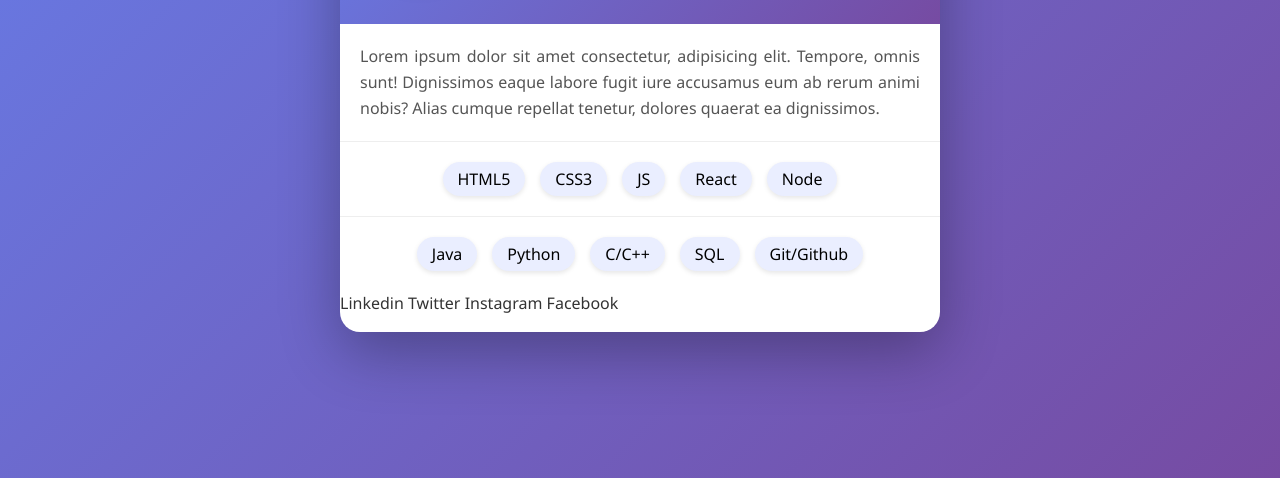
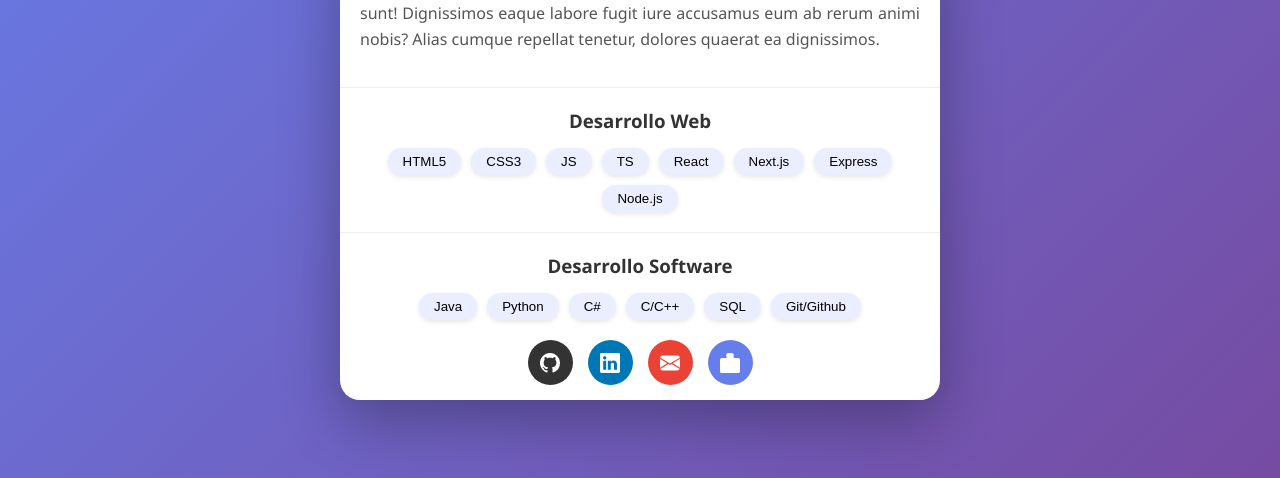
Before and after one commit to yaeldealbadev/Practica-Pagina-Web-1, a plain HTML site: page index.html in a window 1280 px wide. Shown: the part 322-800 px from the top of the page. Drawn offline with Linux system fonts and the light colour scheme.

Commit message:
Ajustes en las tecnologias

```diff
--- a/index.html
+++ b/index.html
@@ -1,16 +1,16 @@
 <!DOCTYPE html>
 <html lang="en">
   <head>
-        <meta charset="UTF-8">
-        <meta name="viewport" content="width=device-width, initial-scale=1.0">
-        <link rel="stylesheet" href="/style.css">
+    <meta charset="UTF-8" />
+    <meta name="viewport" content="width=device-width, initial-scale=1.0" />
+    <link rel="stylesheet" href="/style.css" />
     <title>Proyecto tarjeta de presentacion</title>
   </head>
   <body>
     <main>
       <header>
         <figure>
-                    <img src="me.jpeg" alt="yo">
+          <img src="me.jpeg" alt="yo" />
         </figure>
         <div class="titulo">
           <h1>Yael Adonai de Alba Alva</h1>
@@ -19,30 +19,72 @@
       </header>
       <div class="descripcion">
         <p>
-                    Lorem ipsum dolor sit amet consectetur, adipisicing elit.
-                    Tempore, omnis sunt! Dignissimos eaque labore fugit iure accusamus eum ab rerum animi nobis?
-                    Alias cumque repellat tenetur, dolores quaerat ea dignissimos.
+          Lorem ipsum dolor sit amet consectetur, adipisicing elit. Tempore,
+          omnis sunt! Dignissimos eaque labore fugit iure accusamus eum ab rerum
+          animi nobis? Alias cumque repellat tenetur, dolores quaerat ea
+          dignissimos.
         </p>
       </div>
       <div class="Desarrollo-Web">
-                <bottom>HTML5</bottom>
-                <bottom>CSS3</bottom>
-                <bottom>JS</bottom>
-                <bottom>React</bottom>
-                <bottom>Node</bottom>
+        <div class="titulo-skills">
+            <h3>Desarrollo Web</h3>
+        </div>
+        <div class="skills">
+            <button>HTML5</button>
+            <button>CSS3</button>
+            <button>JS</button>
+            <button>TS</button>
+            <button>React</button>
+            <button>Next.js</button>
+            <button>Express</button>
+            <button>Node.js</button>
+        </div>
       </div>
       <div class="Desarrollo-Software">
-                <bottom>Java</bottom>
-                <bottom>Python</bottom>
-                <bottom>C/C++</bottom>
-                <bottom>SQL</bottom>
-                <bottom>Git/Github</bottom>
+        <div class="titulo-skills">
+            <h3>Desarrollo Software</h3>
+        </div>
+        <div class="skills">
+            <button>Java</button>
+            <button>Python</button>
+            <button>C#</button>
+            <button>C/C++</button>
+            <button>SQL</button>
+            <button>Git/Github</button>
+        </div>
       </div>
       <footer>
-                <bottom>Linkedin</bottom>
-                <bottom>Twitter</bottom>
-                <bottom>Instagram</bottom>
-                <bottom>Facebook</bottom>
+        <button class="btn-github" title="Github">
+          <svg width="20" height="20" fill="currentColor" viewBox="0 0 16 16">
+            <path
+              d="M8 0C3.58 0 0 3.58 0 8c0 3.54 2.29 6.53 5.47 7.59.4.07.55-.17.55-.38 0-.19-.01-.82-.01-1.49-2.01.37-2.53-.49-2.69-.94-.09-.23-.48-.94-.82-1.13-.28-.15-.68-.52-.01-.53.63-.01 1.08.58 1.23.82.72 1.21 1.87.87 2.33.66.07-.52.28-.87.51-1.07-1.78-.2-3.64-.89-3.64-3.95 0-.87.31-1.59.82-2.15-.08-.2-.36-1.02.08-2.12 0 0 .67-.21 2.2.82.64-.18 1.32-.27 2-.27.68 0 1.36.09 2 .27 1.53-1.04 2.2-.82 2.2-.82.44 1.1.16 1.92.08 2.12.51.56.82 1.27.82 2.15 0 3.07-1.87 3.75-3.65 3.95.29.25.54.73.54 1.48 0 1.07-.01 1.93-.01 2.2 0 .21.15.46.55.38A8.012 8.012 0 0 0 16 8c0-4.42-3.58-8-8-8z"
+            />
+          </svg>
+        </button>
+        <button class="btn-linkedin" title="LinkedIn">
+          <svg width="20" height="20" fill="currentColor" viewBox="0 0 16 16">
+            <path
+              d="M0 1.146C0 .513.526 0 1.175 0h13.65C15.474 0 16 .513 16 1.146v13.708c0 .633-.526 1.146-1.175 1.146H1.175C.526 16 0 15.487 0 14.854V1.146zm4.943 12.248V6.169H2.542v7.225h2.401zm-1.2-8.212c.837 0 1.358-.554 1.358-1.248-.015-.709-.52-1.248-1.342-1.248-.822 0-1.359.54-1.359 1.248 0 .694.521 1.248 1.327 1.248h.016zm4.908 8.212V9.359c0-.216.016-.432.08-.586.173-.431.568-.878 1.232-.878.869 0 1.216.662 1.216 1.634v3.865h2.401V9.25c0-2.22-1.184-3.252-2.764-3.252-1.274 0-1.845.7-2.165 1.193v.025h-.016a5.54 5.54 0 0 1 .016-.025V6.169h-2.4c.03.678 0 7.225 0 7.225h2.4z"
+            />
+          </svg>
+        </button>
+        <button class="btn-email" title="Email">
+          <svg width="20" height="20" fill="currentColor" viewBox="0 0 16 16">
+            <path
+              d="M.05 3.555A2 2 0 0 1 2 2h12a2 2 0 0 1 1.95 1.555L8 8.414.05 3.555ZM0 4.697v7.104l5.803-3.558L0 4.697ZM6.761 8.83l-6.57 4.027A2 2 0 0 0 2 14h12a2 2 0 0 0 1.808-1.144l-6.57-4.027L8 9.586l-1.239-.757Zm3.436-.586L16 11.801V4.697l-5.803 3.546Z"
+            />
+          </svg>
+        </button>
+        <button class="btn-portafolio" title="Portafolio">
+          <svg width="20" height="20" fill="currentColor" viewBox="0 0 16 16">
+            <path
+              d="M8.5 5.5a.5.5 0 0 0-1 0v3.362l-1.429 2.38a.5.5 0 1 0 .858.515l1.5-2.5A.5.5 0 0 0 8.5 9V5.5z"
+            />
+            <path
+              d="M6.5 0A1.5 1.5 0 0 0 5 1.5v1A1.5 1.5 0 0 0 6.5 4h3A1.5 1.5 0 0 0 11 2.5v-1A1.5 1.5 0 0 0 9.5 0h-3zM11 4v-.5a.5.5 0 0 0-.5-.5h-3a.5.5 0 0 0-.5.5V4H1.5A1.5 1.5 0 0 0 0 5.5v9A1.5 1.5 0 0 0 1.5 16h13a1.5 1.5 0 0 0 1.5-1.5v-9A1.5 1.5 0 0 0 14.5 4H11z"
+            />
+          </svg>
+        </button>
       </footer>
     </main>
   </body>
--- a/style.css
+++ b/style.css
@@ -69,23 +69,44 @@ main footer {
   line-height: 1.6;
   color: #333;
 }
-.Desarrollo-Software, .Desarrollo-Web {
+.Desarrollo-Software,
+.Desarrollo-Web {
   display: flex;
+  flex-direction: column;
   justify-content: center;
   gap: 15px;
   padding: 20px;
   border-top: 1px solid #eee;
 }
-.Desarrollo-Software bottom, .Desarrollo-Web bottom {
+.titulo-skills{
+    text-align: center;
+    font-size: 1em;
+    font-weight: bold;
+    color: #333;
+    margin-bottom: 0px;
+    padding: 0px;
+}
+.skills{
+    display: flex;
+    flex-wrap: wrap;
+    gap: 10px;
+    justify-content: center;
+    margin: 0px;
+    padding: 0px;
+}
+.Desarrollo-Software button,
+.Desarrollo-Web button {
   background: #eaeeff;
   color: rgb(0, 0, 0);
   padding: 6px 15px;
+  border: none;
   border-radius: 20px;
   box-shadow: 0 2px 5px rgba(0, 0, 0, 0.1);
   transition: background 0.3s ease;
   cursor: pointer;
 }
-.Desarrollo-Software bottom:hover, .Desarrollo-Web bottom:hover {
+.Desarrollo-Software button:hover,
+.Desarrollo-Web button:hover {
   background: #667eea;
   transform: scale(1.05);
 }
@@ -93,6 +114,57 @@ main .descripcion p {
   text-align: justify;
   color: #555;
 }
-main .descripcion p:last-child {
-  margin-bottom: 0;
+footer {
+  display: flex;
+  gap: 15px;
+  justify-content: center;
 }
+footer button {
+  width: 45px;
+  height: 45px;
+  border-radius: 50%;
+  border: none;
+  cursor: pointer;
+  font-size: 18px;
+  color: white;
+  transition: all 0.3s ease;
+  display: flex;
+  align-items: center;
+  justify-content: center;
+}
+footer button:hover {
+  transform: scale(1.1);
+}
+.btn-github {
+  background: #333;
+}
+
+.btn-linkedin {
+  background: #0077b5;
+}
+
+.btn-email {
+  background: #ea4335;
+}
+
+.btn-portafolio {
+  background: #667eea;
+}
+
+.social-btn:hover {
+  transform: translateY(-5px);
+  box-shadow: 0 5px 15px rgba(0, 0, 0, 0.3);
+}
+@media (max-width: 480px) {
+  .card {
+    margin: 10px;
+  }
+
+  .name {
+    font-size: 24px;
+  }
+
+  .card-body {
+    padding: 20px;
+  }
+}
```
Lines whose indentation alone changed are shown as unchanged.
